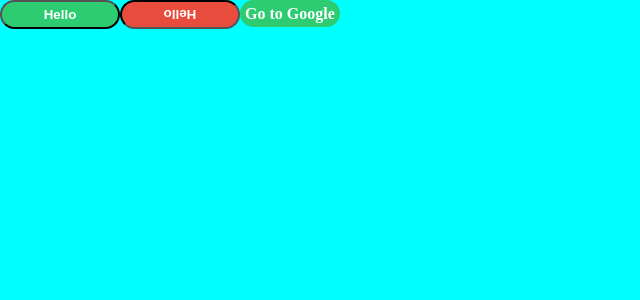
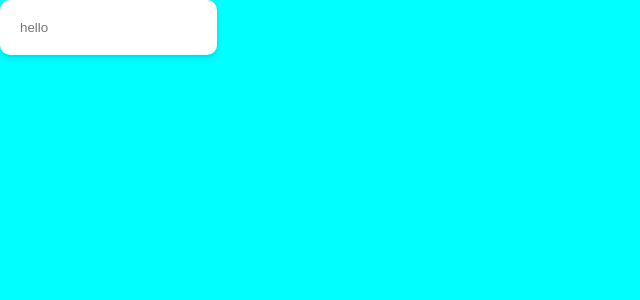
Before and after one commit to msun4100/styled-component-test, a React (Create React App) app: page / in a window 1280 px wide. Shown: the top 300 px of the page, without its empty margins (0-640 px from the left). Built offline with nearby package versions, Linux system fonts and the light colour scheme.

Commit message:
attrs and css mixins

```diff
--- a/src/App.js
+++ b/src/App.js
@@ -8,45 +8,25 @@ const GlobalStyle = createGlobalStyle`
   }
 `;
 
+const awesomeCard = css`
+  box-shadow: 0 4px 6px rgba(50, 50, 93, 0.11), 0 1px 3px rgba(0, 0, 0, 0.08);
+  background-color: white;
+  border-radius: 10px;
+  padding: 20px;
+`;
+
 const Container = styled.div`
   height: 100vh;
   width: 100%;
   background-color: aqua;
 `;
 
-const Button = styled.button`
-  border-radius: 50px;
-  padding: 5px;
-  min-width: 120px;
-  color: white;
-  font-weight: 600;
-  -webkit-appearance: none;
-  cursor: pointer;
-  &:active,
-  &:focus {
-    outline: none;
-  }
-  background-color: ${(props) => (props.danger ? "#e74c3c" : "#2ecc71")};
-  ${(props) => {
-    if (props.danger) {
-      return css`
-        animation: ${rotation} ${props.rotationTime}s linear infinite;
-      `;
-    }
-  }};
-`;
-
-const Anchor = styled(Button)`
-  text-decoration: none;
-`;
-
-const rotation = keyframes`
-  from {
-    transform: rotate(0deg);
-  }
-  to{
-    transform: rotate(360deg);
-  }
+const Input = styled.input.attrs((props) => ({
+  type: "text",
+  required: true,
+}))`
+  border: none;
+  ${awesomeCard}
 `;
 
 class App extends Component {
@@ -55,13 +35,7 @@ class App extends Component {
       <>
         <GlobalStyle />
         <Container>
-          <Button>Hello</Button>
-          <Button danger rotationTime={5}>
-            Hello
-          </Button>
-          <Anchor as="a" href="https://google.com" target="_blank">
-            Go to Google
-          </Anchor>
+          <Input placeholder="hello" />
         </Container>
       </>
     );
```
